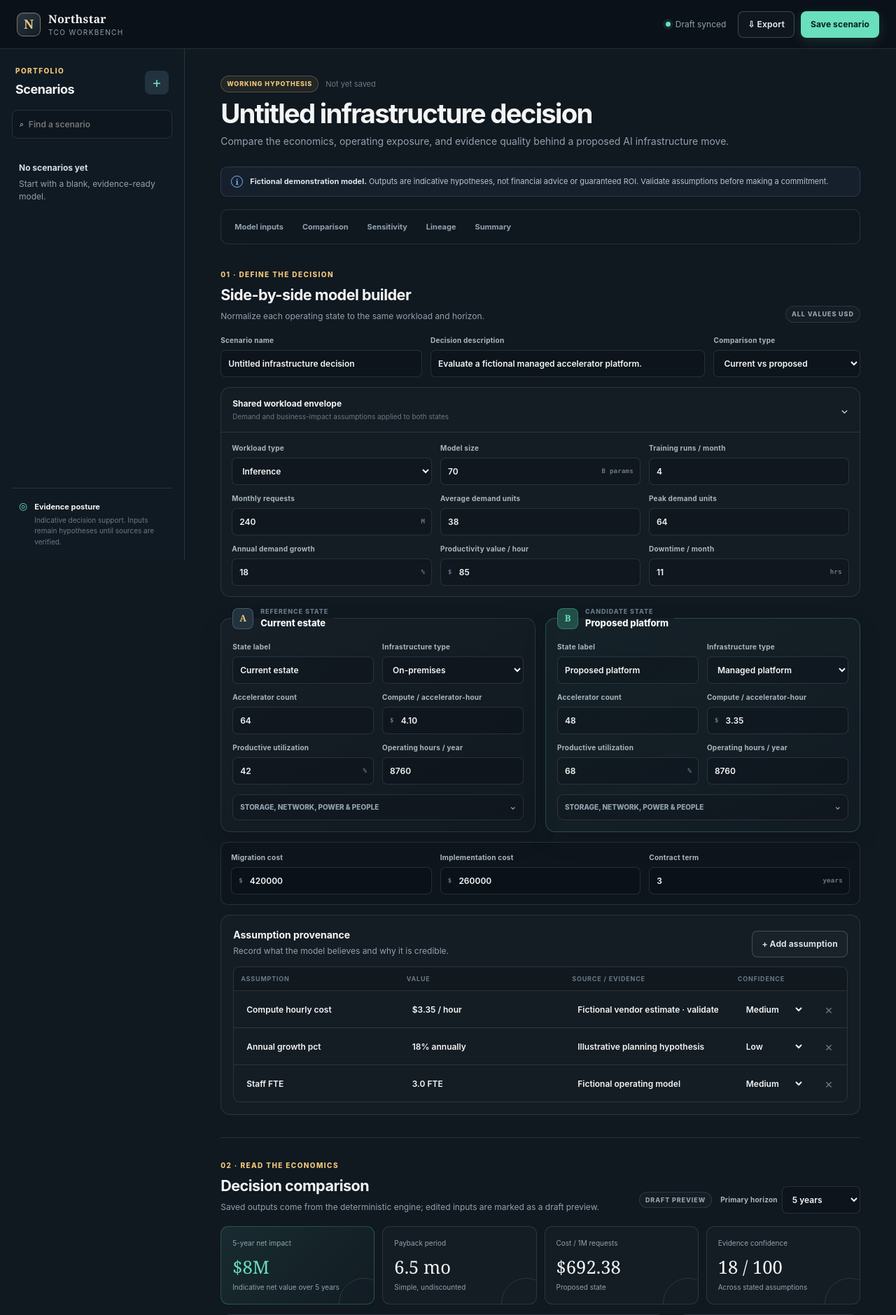
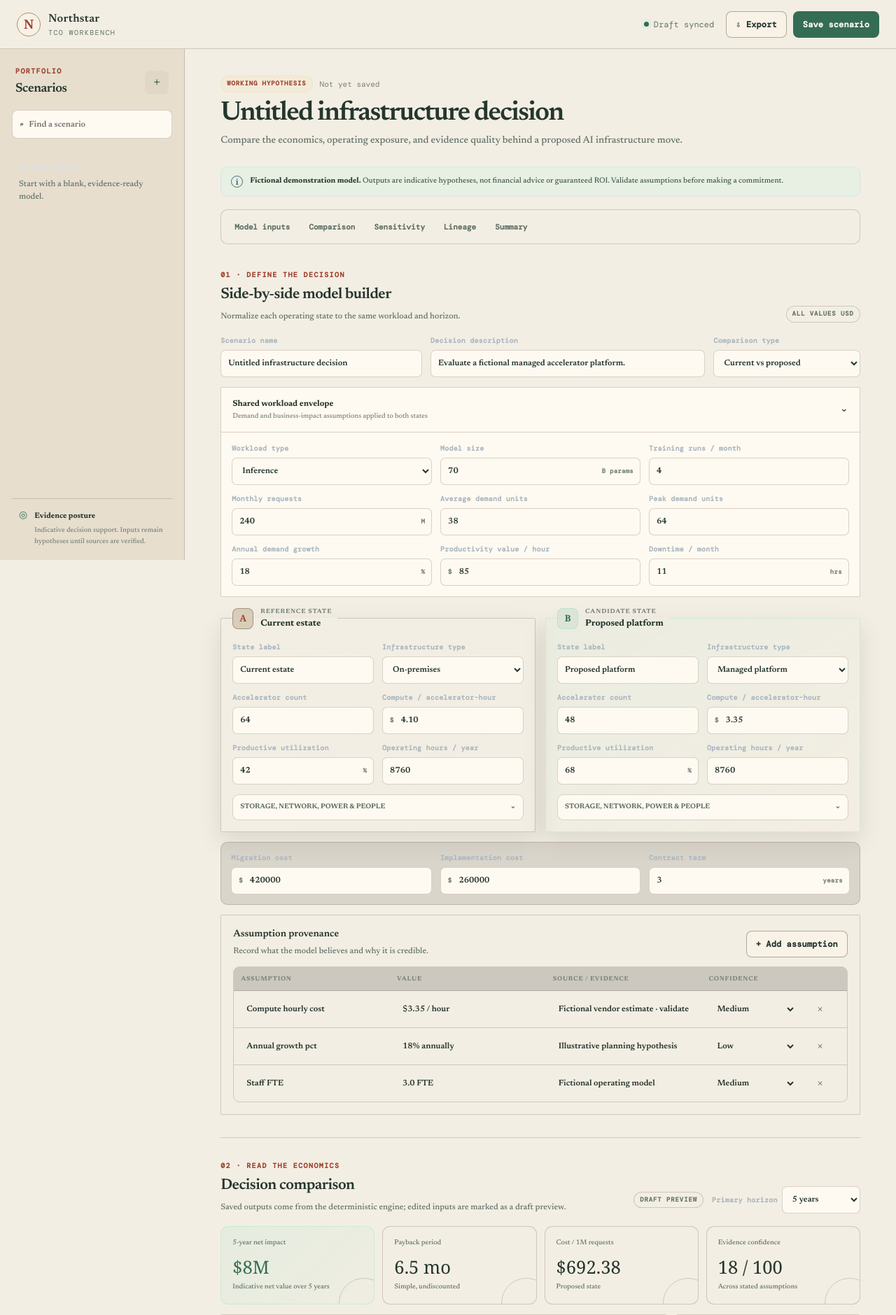
Before and after one commit to daetan999/ai-infra-tco-workbench, a FastAPI app: page / in a window 1280 px wide. Shown: the top 1879 px of the page at 70% size. Run offline with FastAPI, Linux system fonts and the light colour scheme; data that the repository does not hold is empty.

Commit message:
feat: add financial broadsheet theme

```diff
--- /dev/null
+++ b/static/theme.css
@@ -0,0 +1,109 @@
+@import url("https://fonts.googleapis.com/css2?family=DM+Mono:wght@400;500&family=Newsreader:opsz,wght@6..72,500;6..72,600;6..72,700&display=swap");
+
+/* Financial broadsheet: a decision record with the gravity of a printed ledger. */
+:root {
+  color-scheme: light;
+  --ink: #25362e;
+  --muted: #627269;
+  --faint: #78827a;
+  --night: #f3eee3;
+  --slate-950: #f3eee3;
+  --slate-900: #ebe3d4;
+  --slate-850: #e4dac9;
+  --slate-800: #d9cdb9;
+  --slate-700: #bfb29d;
+  --line: rgb(87 79 60 / 24%);
+  --line-strong: rgb(72 64 47 / 40%);
+  --mint: #356c54;
+  --mint-deep: #dbe5d7;
+  --amber: #9d402d;
+  --red: #a63e42;
+  --blue: #3d6979;
+  --shadow: 0 10px 30px rgb(71 56 35 / 10%);
+  --radius: 2px;
+  --mono: "DM Mono", ui-monospace, monospace;
+  --sans: "Newsreader", Georgia, serif;
+}
+
+body,
+button,
+input,
+select,
+summary {
+  font-family: var(--sans);
+}
+
+body { background: #f3eee3; }
+h1,
+h2,
+h3,
+.brand strong,
+.section-heading h2 {
+  font-family: "Newsreader", Georgia, serif;
+  font-weight: 600;
+}
+
+.eyebrow,
+.kicker,
+.brand small,
+.status-pill,
+label,
+.scenario-item-copy small,
+.updated-label,
+.button,
+.sync-state,
+.section-nav a,
+.input-prefix b,
+.input-suffix b {
+  font-family: "DM Mono", ui-monospace, monospace;
+}
+
+.topbar,
+.section-nav { background: rgb(243 238 227 / 93%); }
+.scenario-rail { background: #e7dece; }
+.brand-mark {
+  border-radius: 50%;
+  border-color: #b08d68;
+  background: #f8f1e5;
+  color: var(--amber);
+  box-shadow: none;
+}
+
+.button-primary { box-shadow: none; color: #fffaf0; }
+.button-primary:hover { background: #2c5946; }
+.button-quiet { background: #f8f2e7; color: var(--ink); }
+.button-quiet:hover { background: #e1d4c0; }
+.icon-button { background: #e2d7c5; color: var(--mint); }
+
+.search-field,
+input,
+select,
+.input-prefix,
+.input-suffix,
+.workload-panel,
+.advanced-inputs,
+.scenario-item[aria-current="page"],
+.export-menu {
+  background: #fffaf1;
+  color: var(--ink);
+}
+
+.scenario-item { color: var(--ink); }
+.scenario-item:hover { background: #f5ecdd; }
+.scenario-item[aria-current="page"] { border-color: #85a08d; }
+.scenario-item[aria-current="page"] .scenario-mark { background: #d7e5d6; color: var(--mint); }
+.scenario-mark { background: #dfd3bf; color: var(--amber); }
+
+.section-nav a:hover,
+.section-nav a:focus { background: #dfd3bf; color: var(--ink); }
+.notice { color: #435951; background: #e8f0e3; }
+.notice strong { color: var(--ink); }
+.rail-note { border-color: var(--line); }
+
+.payback-ring {
+  background: radial-gradient(circle at center, #fffaf1 0 57%, transparent 58%), conic-gradient(var(--mint) var(--payback-angle), var(--slate-700) 0);
+}
+
+.modal,
+.dialog,
+.tooltip { box-shadow: var(--shadow); }
--- a/templates/index.html
+++ b/templates/index.html
@@ -3,11 +3,12 @@
   <head>
     <meta charset="utf-8">
     <meta name="viewport" content="width=device-width, initial-scale=1">
-    <meta name="theme-color" content="#101a24">
+    <meta name="theme-color" content="#f3eee3">
     <meta name="description" content="Evidence-led AI infrastructure TCO scenario workbench">
     <title>Northstar TCO Workbench</title>
     <link rel="icon" href="/static/favicon.svg" type="image/svg+xml">
     <link rel="stylesheet" href="/static/styles.css">
+    <link rel="stylesheet" href="/static/theme.css">
     <script src="/static/app.js" defer></script>
   </head>
   <body>
```
Also changed, not shown: README.md, docs/assets/tco-workbench-hero.svg.
